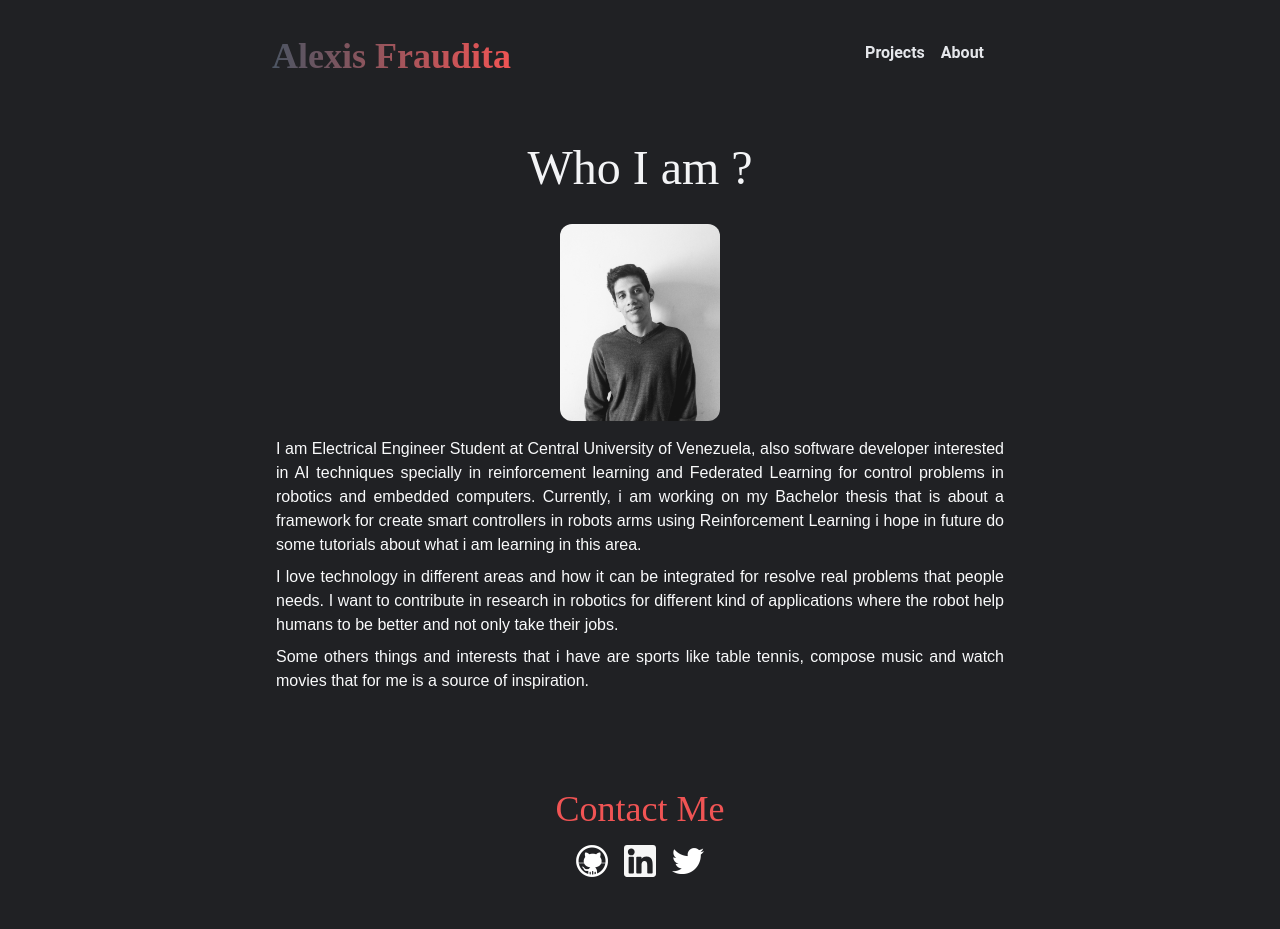
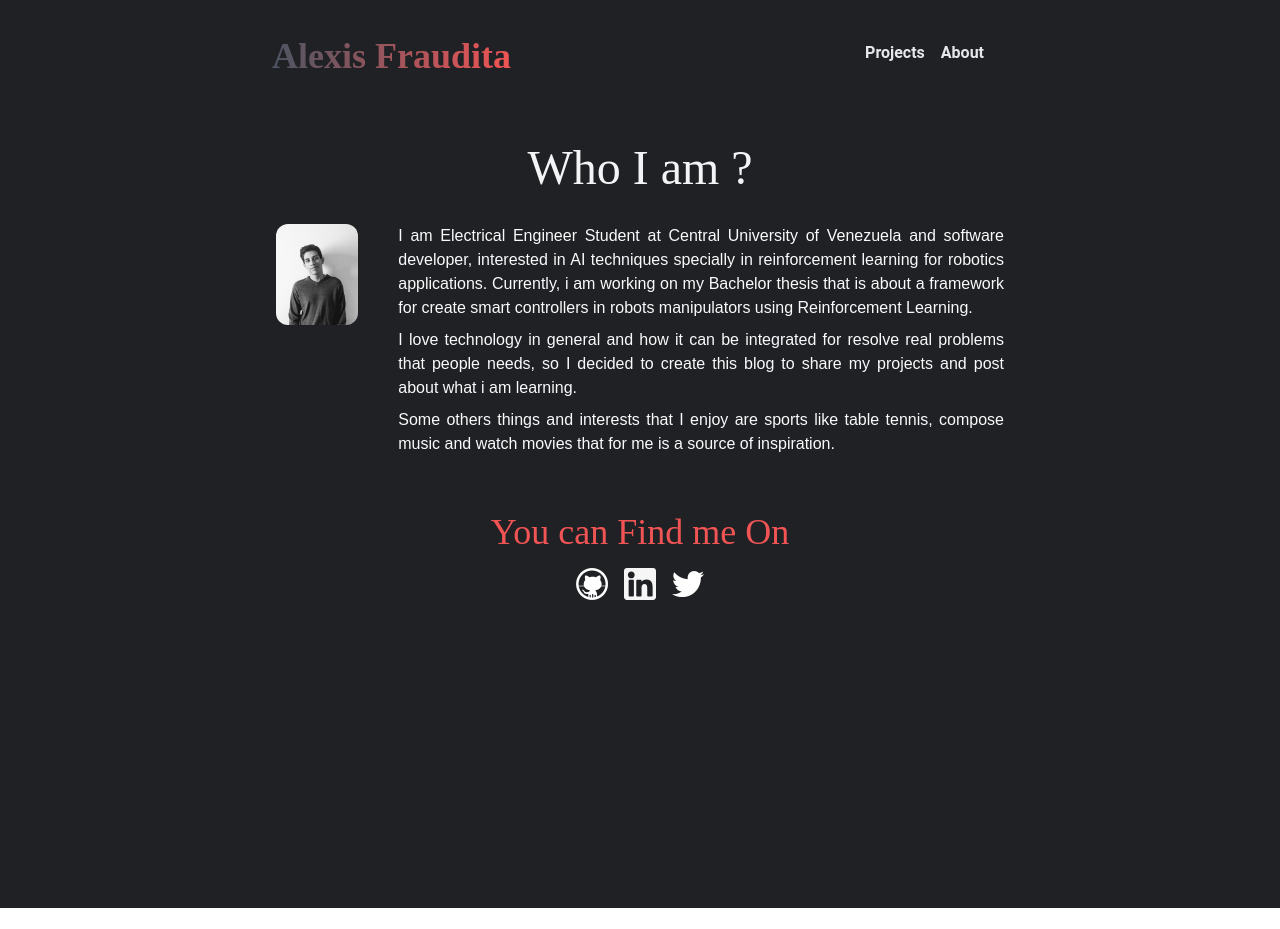
Before and after one commit to alefram/Alefram.github.io, a Next.js app: page /About in a window 1280 px wide. After the commit the page ends 908 px from the top, so only its background shows below. Built offline with nearby package versions, Linux system fonts and the light colour scheme; what @tailwindcss/typography would draw is missing.

Commit message:
update about text and structure

```diff
--- a/pages/About.jsx
+++ b/pages/About.jsx
@@ -24,25 +24,26 @@ const About = () => {
                             Who I am ?
                         </h1>
                     </div>
-                    <div>
-                        <div className="flex justify-center mb-4">
-                            <img src="/images/me.jpg" className="rounded-xl w-40" alt="me"/>
+                    <div className='flex flex-col lg:flex-row lg:space-x-10'>
+                        <div className="justify-center mb-10 mx-auto">
+                            <img src="/images/me.jpg" className="rounded-xl w-40 lg:w-80 " alt="me"/>
                         </div>
-                        <div>
-                            <p className="md:mx-auto prose md:text-justify text-gray-50  font-nunito clear-left">
-                                I am Electrical Engineer Student at Central University of Venezuela, also software developer interested in AI techniques specially in reinforcement learning and Federated Learning for control problems in robotics and embedded computers. Currently, i am working on my Bachelor thesis that is about a framework for create smart controllers in robots arms using Reinforcement Learning i hope in future do some tutorials about what i am learning in this area.
+                        <div className=''>
+                            <p className="md:mx-auto prose md:text-justify text-gray-50 font-nunito clear-left">
+                                I am Electrical Engineer Student at Central University of Venezuela and software developer, interested in AI techniques specially in reinforcement learning for robotics applications. Currently, i am working on my Bachelor thesis that is about a framework for create smart controllers in robots manipulators using Reinforcement Learning.
                             </p>
                             <p className="md:mx-auto prose md:text-justify font-nunito text-gray-50 mt-2">
-                                I love technology in different areas and how it can be integrated for resolve real problems that people needs. I want to contribute in research in robotics for different kind of applications where the robot help humans to be better and not only take their jobs.
+                                I love technology in general and how it can be integrated for resolve real problems that people needs, so I decided to create this blog to share my projects and post about what i am learning.
+
                             </p>
                             <p className="md:mx-auto prose md:text-justify font-nunito text-gray-50 mt-2">
-                                Some others things and interests that i have are sports like table tennis, compose music and watch movies that for me is a source of inspiration.
+                                Some others things and interests that I enjoy are sports like table tennis, compose music and watch movies that for me is a source of inspiration.
                             </p>
                         </div>
                     </div>
                 </div>
-                <div className="p-4 mt-20">
-                    <h1 className="prose text-supertext text-4xl font-bebasNue text-center ">Contact Me</h1>
+                <div className="p-4 mt-10">
+                    <h1 className="prose text-supertext text-4xl font-bebasNue text-center ">You can Find me On</h1>
                     <div className="p-4 flex flex-row justify-center space-x-4">
                         <div>
                             <Link href="https://github.com/Alexfm101" passHref={true}>
```
